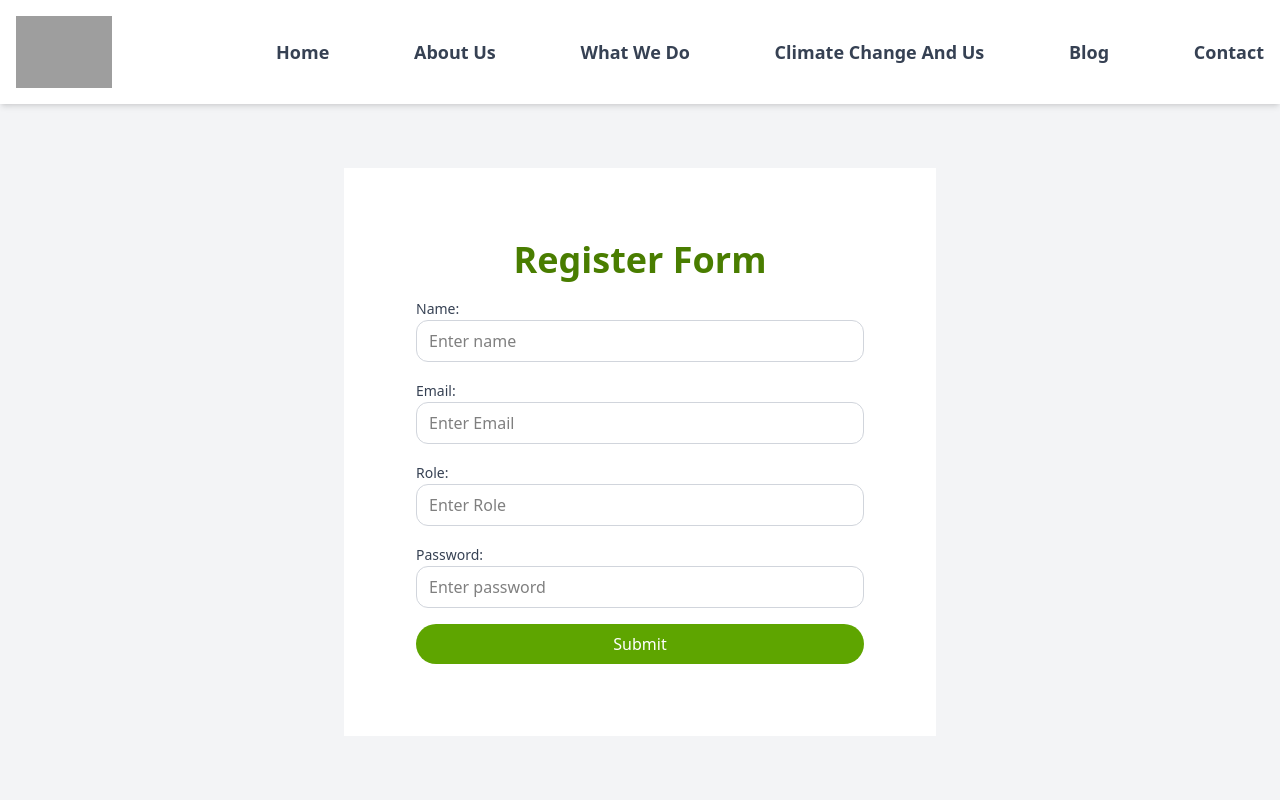
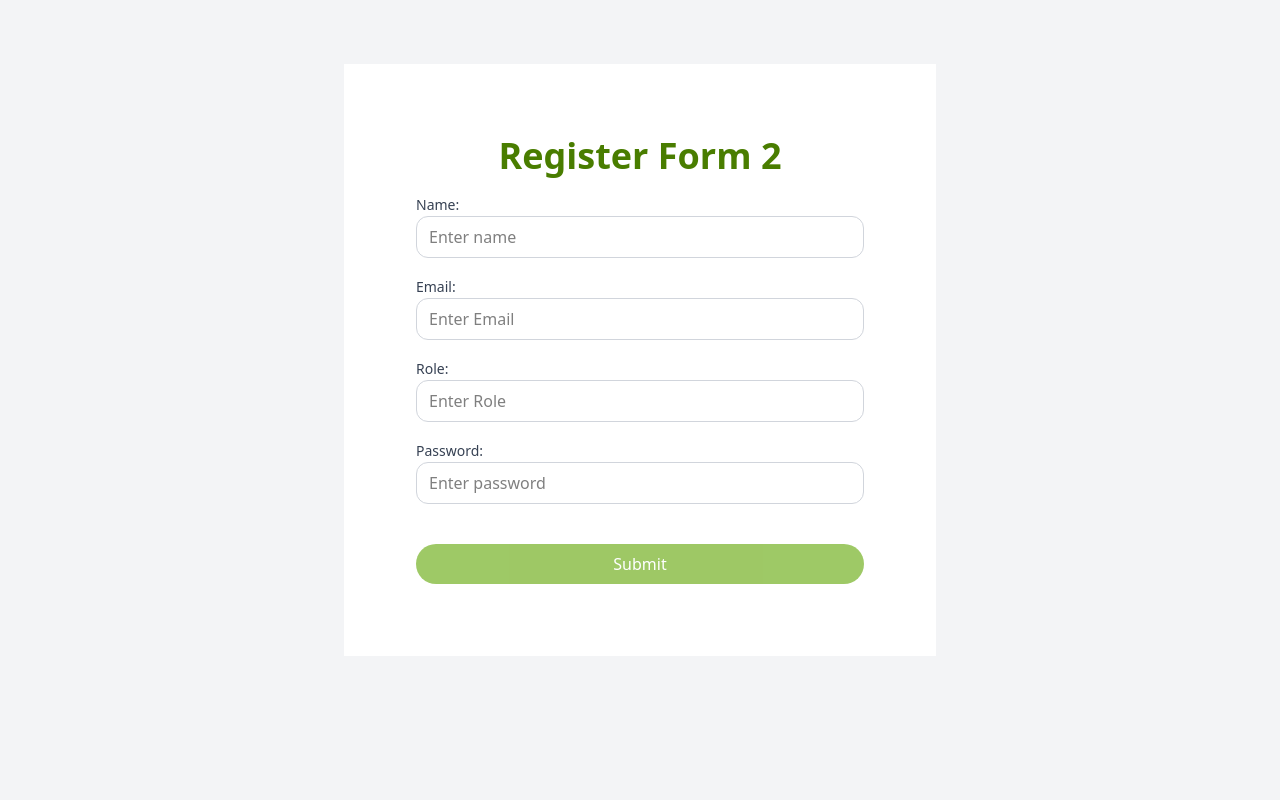
Before and after one commit to Diyab2601/product, a React (Create React App) app: page /register in a window 1280 px wide. Shown: the top 800 px of the page. Built offline with nearby package versions, Linux system fonts and the light colour scheme; grey boxes are pictures that could not be loaded.

Commit message:
adding new files

```diff
--- a/package.json
+++ b/package.json
@@ -10,6 +10,7 @@
     "@testing-library/user-event": "^13.5.0",
     "axios": "^1.9.0",
     "node-fetch": "^3.3.2",
+    "primereact": "^10.9.5",
     "react": "^19.1.0",
     "react-dom": "^19.1.0",
     "react-feather": "^2.0.10",
@@ -18,6 +19,7 @@
     "react-router-dom": "^7.5.3",
     "react-scripts": "5.0.1",
     "redux": "^5.0.1",
+    "sweetalert2": "^11.21.0",
     "swiper": "^11.2.6",
     "web-vitals": "^2.1.4"
   },
--- a/src/footer/Footer.jsx
+++ b/src/footer/Footer.jsx
@@ -9,6 +9,10 @@ const Footer = () => {
   }
 
   if (window.location.pathname === "/createaccount") {
+    return null;
+  }
+
+  if (window.location.pathname === "/register") {
     return null;
   }
 
--- a/src/header/Header.jsx
+++ b/src/header/Header.jsx
@@ -4,6 +4,10 @@ import { Link } from 'react-router-dom';
 const Header = () => {
 
  if (window.location.pathname === "/login") {
+    return null;
+  }
+
+  if (window.location.pathname === "/register") {
     return null;
   }
 
--- a/src/pages/contact/components/Contact.jsx
+++ b/src/pages/contact/components/Contact.jsx
@@ -1,10 +1,11 @@
 import React from 'react'
 import Contactform from './Contactform'
+import ContactForm2 from './ContactForm2'
 
 const Contact = () => {
   return (
     <div>
-      <Contactform />
+      <ContactForm2 />
     </div>
   )
 }
--- /dev/null
+++ b/src/pages/contact/components/ContactForm2.jsx
@@ -0,0 +1,149 @@
+import React, { useRef, useState } from "react";
+import { Toast } from "primereact/toast";
+import { useDispatch } from "react-redux";
+import { setUserData } from "../../../redux/user/userSlice";
+import Swal from "sweetalert2";
+
+const ContactForm2 = () => {
+  const toast = useRef(null);
+  const dispatch = useDispatch();
+
+  const [name, setName] = useState("");
+  const [email, setEmail] = useState("");
+  const [role, setRole] = useState("");
+  const [password, setPassword] = useState("");
+
+  const isFormInvalid = !name || !email || !role || !password;
+
+  const handleSubmit = async (e) => {
+    e.preventDefault();
+
+    const formData = {
+      username: name,
+      email: email,
+      role: role,
+      password: password,
+    };
+
+    const url = "https://api.freeapi.app/api/v1/users/register";
+    const options = {
+      method: "POST",
+      headers: {
+        accept: "application/json",
+        "content-type": "application/json",
+      },
+      body: JSON.stringify(formData),
+    };
+
+    try {
+      const response = await fetch(url, options);
+      const data = await response.json();
+      console.log(data, "data");
+
+      dispatch(setUserData(data));
+
+      Swal.fire({
+        title: "Congratulations!",
+        text: "You have submitted the form!",
+        icon: "success"
+      });
+
+      toast.current.show({
+        severity: "info",
+        summary: "Info",
+        detail: "Submitted successfully",
+      });
+    } catch (error) {
+      console.error("Error:", error);
+    }
+  };
+
+  return (
+    <div className="container mx-auto lg:py-16 md:py-10 py-6 lg:px-12 md:px-8 px-5">
+      <Toast ref={toast} />
+      <div className="mx-auto w-1/2 bg-white  p-18">
+        <h1 className="text-4xl font-bold text-center text-lime-700 mb-4">
+          Register Form 2
+        </h1>
+        <form className="space-y-4 " onSubmit={handleSubmit}>
+          <div>
+            <label
+              htmlFor="name"
+              className=" text-sm font-medium text-gray-700 "
+            >
+              Name:
+            </label>
+            <input
+              value={name}
+              onChange={(e) => setName(e.target.value)}
+              type="text"
+              id="name"
+              className="w-full border border-gray-300 rounded-xl px-3 py-2"
+              placeholder="Enter name"
+            />
+          </div>
+
+          <div>
+            <label
+              htmlFor="email"
+              className=" text-sm font-medium text-gray-700"
+            >
+              Email:
+            </label>
+            <input
+              value={email}
+              onChange={(e) => setEmail(e.target.value)}
+              type="email"
+              id="email"
+              className="w-full border border-gray-300 rounded-xl px-3 py-2"
+              placeholder="Enter Email"
+            />
+          </div>
+
+          <div>
+            <label
+              htmlFor="role"
+              className=" text-sm font-medium text-gray-700"
+            >
+              Role:
+            </label>
+            <input
+              value={role}
+              onChange={(e) => setRole(e.target.value)}
+              type="text"
+              id="role"
+              className="w-full border border-gray-300 rounded-xl px-3 py-2"
+              placeholder="Enter Role"
+            />
+          </div>
+
+          <div>
+            <label
+              htmlFor="password"
+              className=" text-sm font-medium text-gray-700"
+            >
+              Password:
+            </label>
+            <input
+              value={password}
+              onChange={(e) => setPassword(e.target.value)}
+              type="password"
+              id="password"
+              className="w-full border border-gray-300 rounded-xl px-3 py-2"
+              placeholder="Enter password"
+            />
+          </div>
+          <button
+            type="submit"
+            className={`mt-6 w-full bg-lime-600 text-white py-2 rounded-full ${isFormInvalid ? "cursor-not-allowed opacity-60" : "cursor-pointer"}`}
+            disabled={isFormInvalid}
+          >
+            Submit
+          </button>
+        </form>
+      </div>
+    </div>
+  );
+};
+
+export default ContactForm2;
--- a/src/pages/contact/components/Contactform.jsx
+++ b/src/pages/contact/components/Contactform.jsx
@@ -1,29 +1,32 @@
-import React, { useState } from "react";
+import React, { useRef, useState } from "react";
+import { Toast } from 'primereact/toast';
 
 const Contactform = () => {
-  const [formData, setFormData] = useState({
-    name: "",
-    email: "",
-    role: "",
-    password: "",
-  });
+  const toast = useRef(null);
+
+   const show = () => {
+        toast.current.show({ severity: 'info', summary: 'Info', detail: 'Submitted successfully' });
+    };
 
   const [name, setName] = useState("");
   const [email, setEmail] = useState("");
   const [role, setRole] = useState("");
   const [password, setPassword] = useState("");
 
+
+    const isFormInvalid = !name || !email || !role || !password;
+
 //   console.log(email, "formData");
   console.log(role, "formData");
   console.log(password, "formData");
 
 
-  const handleChange = (e) => {
-    console.log(e, "index");
+  // const handleChange = (e) => {
+  //   console.log(e, "index");
 
-    const { name, value } = e;
-    setFormData({ ...formData, [name]: value });
-  };
+  //   const { name, value } = e;
+  //   setFormData({ ...formData, [name]: value });
+  // };
 
   const handleSubmit = async (e) => {
     e.preventDefault();
@@ -47,6 +50,7 @@ const Contactform = () => {
       const response = await fetch(url, options);
       const data = await response.json();
       console.log(data, 'data');
+      toast.current.show({ severity: 'info', summary: 'Info', detail: 'Submitted successfully' });
     } catch (error) {
       console.error("Error:", error);
     }
@@ -54,6 +58,7 @@ const Contactform = () => {
 
   return (
     <div className="container mx-auto lg:py-16 md:py-10 py-6 lg:px-12 md:px-8 px-5">
+       <Toast ref={toast} position="bottom-right"/>
       <div className="mx-auto w-1/2 bg-white  p-18">
         <h1 className="text-4xl font-bold text-center text-lime-700 mb-4">
           Register Form
@@ -129,7 +134,8 @@ const Contactform = () => {
 
           <button
             type="submit"
-            className=" w-full bg-lime-600 text-white py-2 rounded-full "
+            className={`mt-6 w-full bg-lime-600 text-white py-2 rounded-full ${isFormInvalid ? "cursor-not-allowed opacity-60" : "cursor-pointer"}`}     //Ternary Operator
+            disabled={isFormInvalid}
           >
             Submit
           </button>
--- a/src/redux/store.js
+++ b/src/redux/store.js
@@ -1,10 +1,12 @@
 import { configureStore } from '@reduxjs/toolkit'
 import productReducer from "./product/productSlice"
+import userReducer from "./user/userSlice"
 
 
 
 export const store = configureStore({
    reducer: {
     product: productReducer,
+    user: userReducer
   },
 })
--- /dev/null
+++ b/src/redux/user/userSlice.js
@@ -0,0 +1,19 @@
+import { createSlice } from "@reduxjs/toolkit";
+
+const initialState = {
+  register: [],
+};
+
+const userSlice = createSlice({
+  name: "user",
+  initialState,
+  reducers: {
+    setUserData: (state, action) => {
+      state.register.push(action.payload);
+    },
+  },
+});
+
+export const { setUserData } = userSlice.actions;
+
+export default userSlice.reducer;
```
Also changed, not shown: src/App.js (+18 -28 lines), 1 other file (tests, documents, lock files or other folders).
